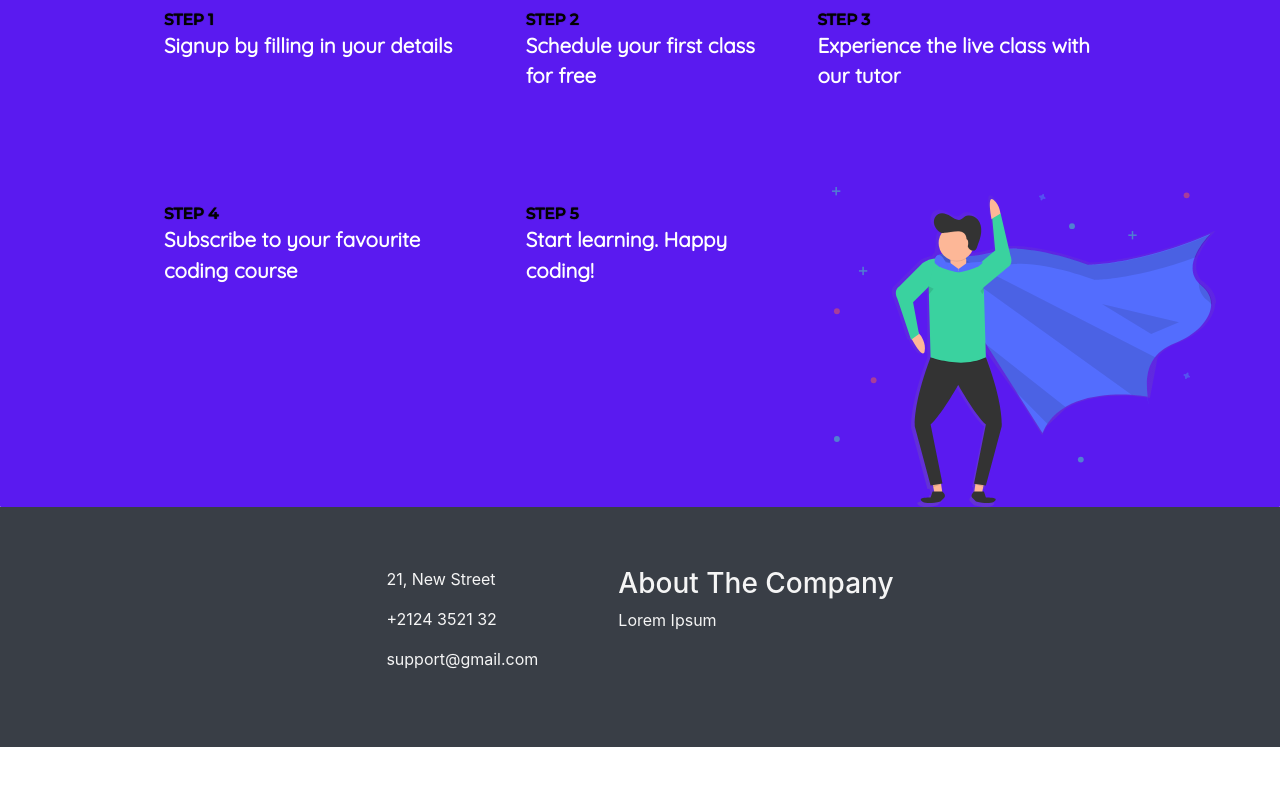
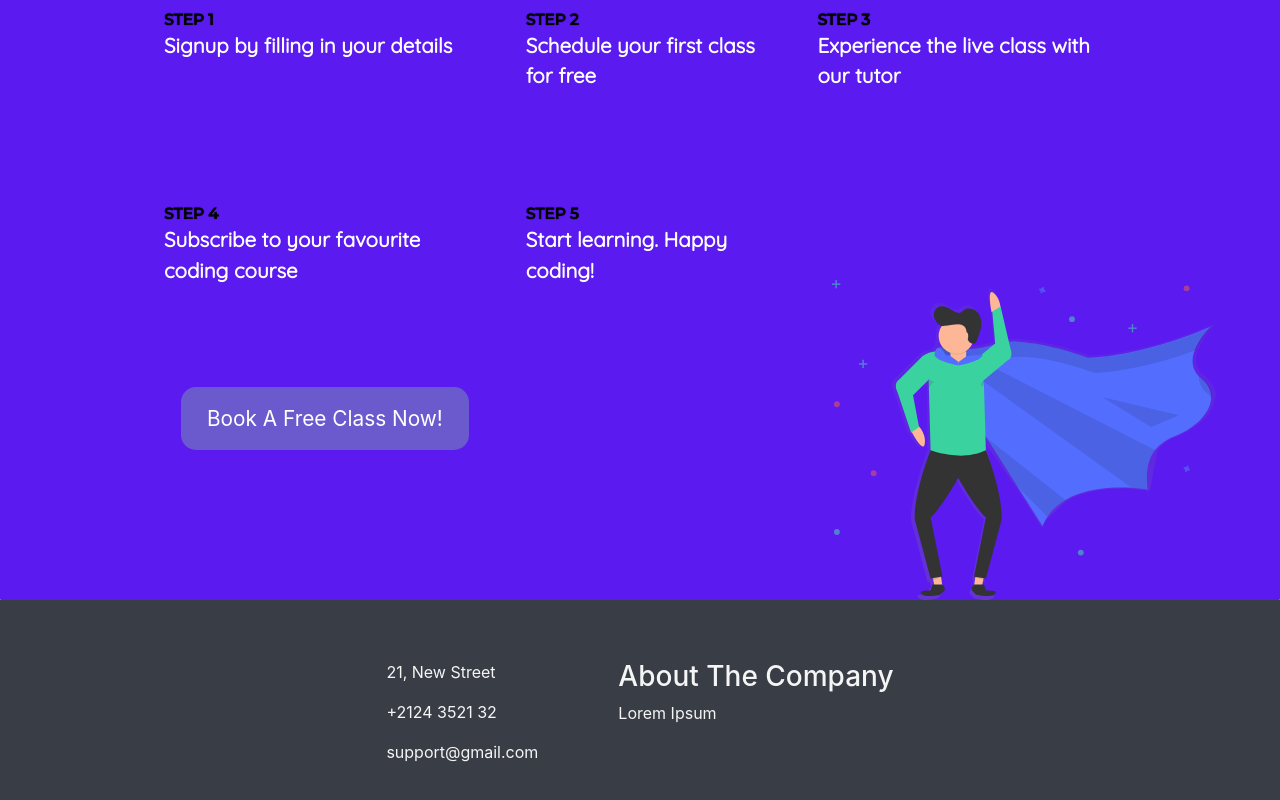
Before and after one commit to shree675/coderskid, a React (Create React App) app: page / in a window 1280 px wide. Shown: the part 5905-6705 px from the top of the page. Before the commit the page ends 6652 px from the top, so only its background shows below. Built offline with nearby package versions, Linux system fonts and the light colour scheme; no server answers.

Commit message:
added button in step section

```diff
--- a/src/App.css
+++ b/src/App.css
@@ -323,14 +323,34 @@ li {
   margin-left: 20px;
   margin-top: 30px;
 
-  transition: padding .4s;
+  transition: transform .5s;
 }
 
 .headBut2:hover{
 
   background-color: rgb(62, 37, 226);
   box-shadow: 6px 6px 5px 6px #888888;
-  padding: 20px 30px;
+  transform: scale(1.1,1.1);
+  /* transition-delay: 1s; */
+}
+
+.headBut3{
+  background-color: slateblue;
+  padding: 16px 26px;
+  border: none;
+  color: white;
+  font-size: 1.3rem;
+  border-radius: 15px;
+  margin-top: 30px;
+
+  transition: transform .5s;
+}
+
+.headBut3:hover{
+
+  background-color: rgb(62, 37, 226);
+  box-shadow: 6px 6px 5px 6px #46489c;
+  transform: scale(1.1,1.1);
   /* transition-delay: 1s; */
 }
 
--- a/src/components/homepage.js
+++ b/src/components/homepage.js
@@ -431,6 +431,9 @@ class HomePage extends Component {
                                     <div className="step-content">Start learning. Happy coding!</div>
                                 </td>
                             </tr>
+                            <Link to='/form' >
+                        <button className="headBut3">Book A Free Class Now!</button>
+                        </Link>
                         </table>
                         <div className="super-svg">
                             <img src={superhero} height="100%"></img>
```
